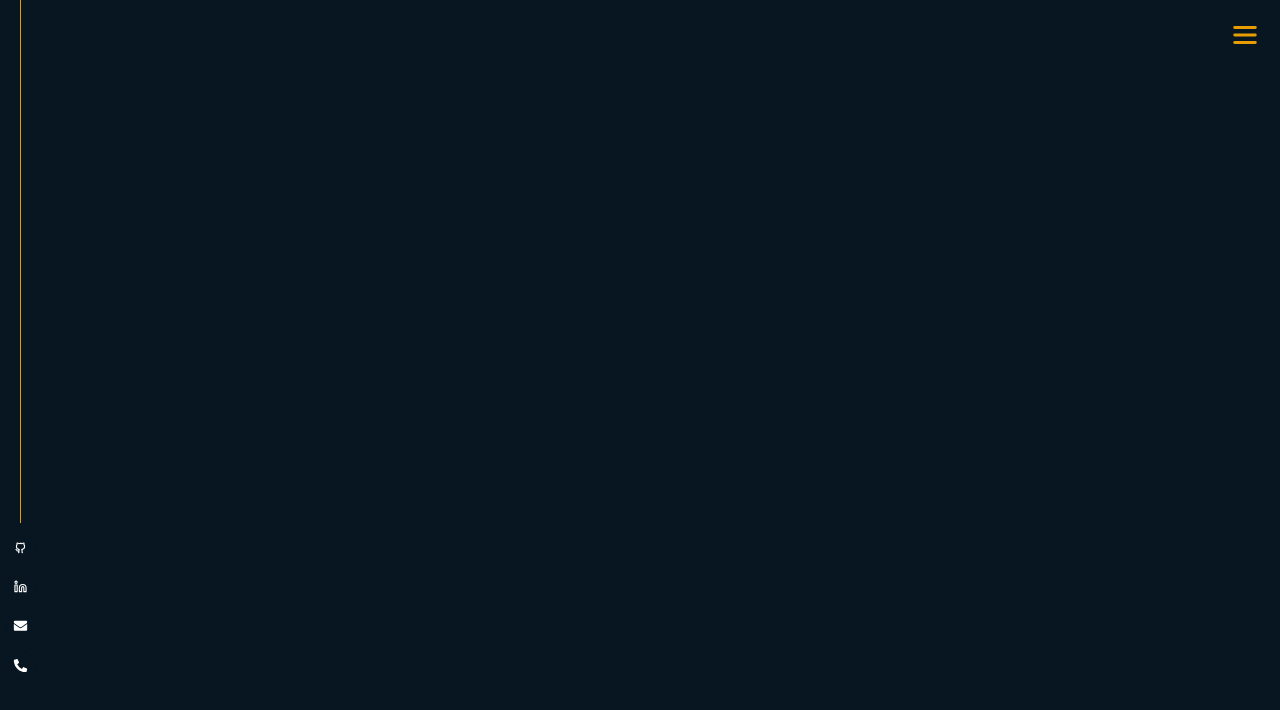
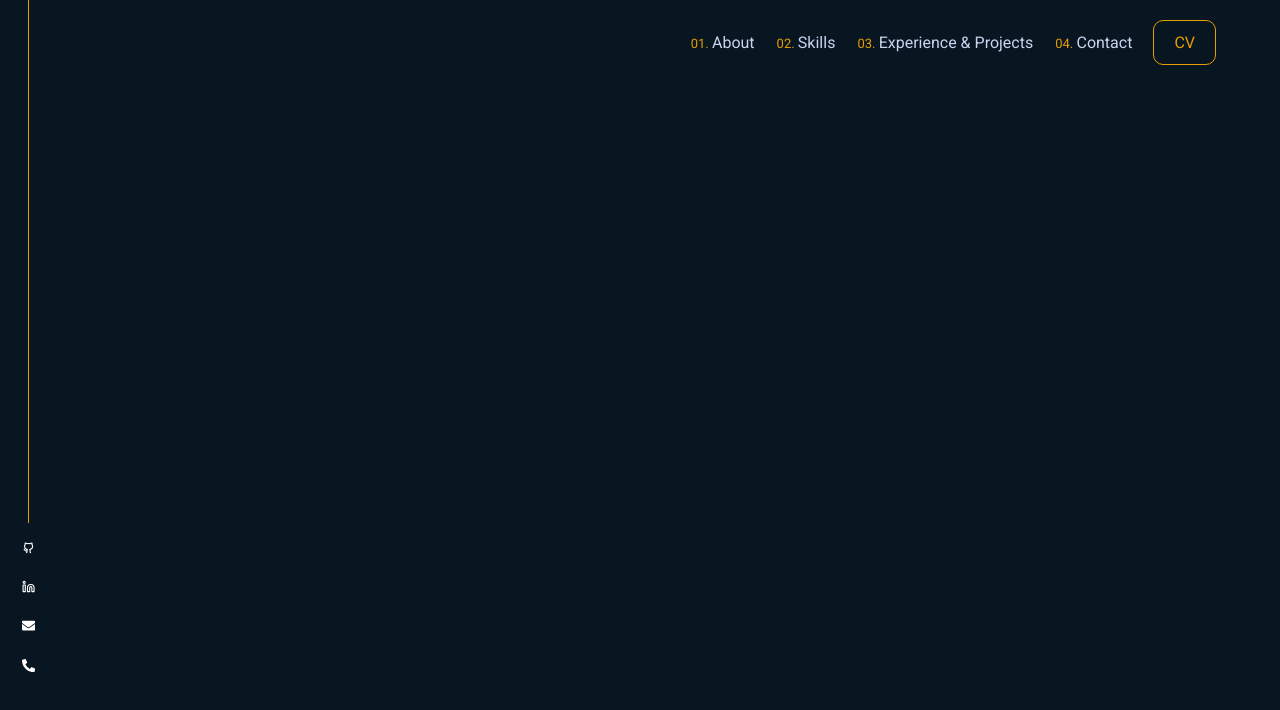
Before and after one commit to mjaskowska/portfolio, a React (Create React App) app: page / in a window 1280 px wide. Shown: the top 710 px of the page. Built offline with nearby package versions, Linux system fonts and the light colour scheme.

Commit message:
menu responsiveness

```diff
--- a/src/components/nav/NavBar.jsx
+++ b/src/components/nav/NavBar.jsx
@@ -20,6 +20,15 @@ const [isMenuOpen, setIsMenuOpen] = useState(false)
                 <img src={Hamburger} alt="Menu" />
               )}
             </button>
+            <section className="menu">
+                <ul className="menu-links">
+                    <li><span>01. </span>About</li>
+                    <li><span>02. </span>Skills</li>
+                    <li><span>03. </span>Experience & Projects</li>
+                    <li><span>04. </span>Contact</li>
+                </ul>
+                <a className="cv-btn" href="/">CV</a>
+            </section>
         </header>
         <SlideMenu {...{isMenuOpen}}/>
         </>
--- a/src/components/nav/SlideMenu.jsx
+++ b/src/components/nav/SlideMenu.jsx
@@ -9,7 +9,7 @@ const SlideMenu = ({isMenuOpen}) => {
                 <li><span>03. </span>Experience & Projects</li>
                 <li><span>04. </span>Contact</li>
             </ul>
-            <a href="/">CV</a>
+            <a className="cv-btn" href="/">CV</a>
         </div>
     )
 }
--- a/src/styles/_nav.scss
+++ b/src/styles/_nav.scss
@@ -3,22 +3,59 @@
 .navbar {
     .hamburger {
         position: absolute;
-        top: 20px;
-        right: 20px;
+        top: 30px;
+        right: 5%;
         border: none;
         background-color: transparent;
         outline: none;
         cursor: pointer;
         z-index: 25;
-
         img {
             width: 30px;
         }
     }
+    .menu {
+        margin-top: 20px;
+        width: 95%;
+        display: none;
+        .menu-links {
+            width: 100%;
+            display: flex;
+            justify-content: flex-end;
+            align-items: center;
+            color: $main-light-blue;
+            li {
+                margin: 0 5px;
+                padding: 0 5px;
+                border: 1px solid transparent;
+                &:hover {
+                    border-bottom: 1px solid $orange;
+                }
+            }
+            span {
+                color: $orange;
+                font-size: 13px;
+            }
+        }
+        .cv-btn {
+            color: $orange;
+            border: 1px solid $orange;
+            padding: 12px 20px;
+            border-radius: 10px;
+            margin-left: 10px;
+            &:hover {
+                background: $orange;
+                color: $main-light-blue;
+            }
+        }
+
+    }
+
 }
 .slide-menu {
     color: $main-light-blue;
     height: 100vh;
+    min-width: 220px;
     width: 75%;
     max-width: 300px;
     background: $main-medium-blue;
@@ -31,6 +68,7 @@
     flex-direction: column;
     justify-content: center;
     align-items: center;
+    z-index: 21;
 
     .menu-links {
         height: 50%;
@@ -42,9 +80,40 @@
             color: $orange;
             font-size: 13px;
         }
+        li {
+            border: 1px solid $main-medium-blue;
+        }
+        li:hover {
+            border-bottom: 1px solid $orange;
+        }
+    }
+    .cv-btn {
+        color: $orange;
+        border: 1px solid $orange;
+        padding: 15px 40px;
+        border-radius: 10px;
+        &:hover {
+            background: $orange;
+            color: $main-light-blue;
+        }
     }
 }
 div.slide-menu.open {
     transform: translateX(0);
     transition: all 0.5s ease-in-out;
 }
+
+@media (min-width: 576px) {
+    .slide-menu {
+        display: none;
+    }
+    .navbar {
+        .menu {
+            display: flex;
+        }
+        .hamburger {
+            display: none;
+        }
+    }
+
+}
--- a/src/styles/_sidebar.scss
+++ b/src/styles/_sidebar.scss
@@ -1,31 +1,23 @@
 @import './colors';
 
-.sidebar {
-    display: none;
-    flex-direction: column;
-    position: fixed;
-    bottom: 15%;
-    left: 5px;
-    z-index: 20;
+.sidebar{
+    width: 100%;
+    display: flex;
+    justify-content: center;
+    position: absolute;
+    bottom: 2%;
 
-    .line {
-        height: 70vh;
-        width:  0.5px;
-        display: block;
-        background: $orange;
-        margin-left: 15px;
-    }
     button {
         background: transparent;
         border: 1px solid $main-dark-blue;
         border-radius: 15px;
-        margin-top: 10px;
         display: flex;
         justify-content: center;
         align-items: center;
         outline: none;
         padding: 7px 7px;
         cursor: pointer;
+        margin: 0 3%;
         &:hover {
             border: 1px solid $orange;
         }
@@ -34,9 +26,27 @@
         color: white;
         width: 15px;
     }
+
 }
 @media (min-width: 576px) {
     .sidebar {
-        display: flex;
+        flex-direction: column;
+        justify-content: flex-start;
+        position: fixed;
+        bottom: 15%;
+        left: 1%;
+        z-index: 20;
+        width: min-content;
+
+        .line {
+            height: 70vh;
+            width:  0.5px;
+            display: block;
+            background: $orange;
+            margin-left: 15px;
+        }
+        button {
+            margin-top: 10px;
+        }
     }
 }
```
Also changed, not shown: src/components/hero/Hero.jsx (added, +17 -0 lines).
